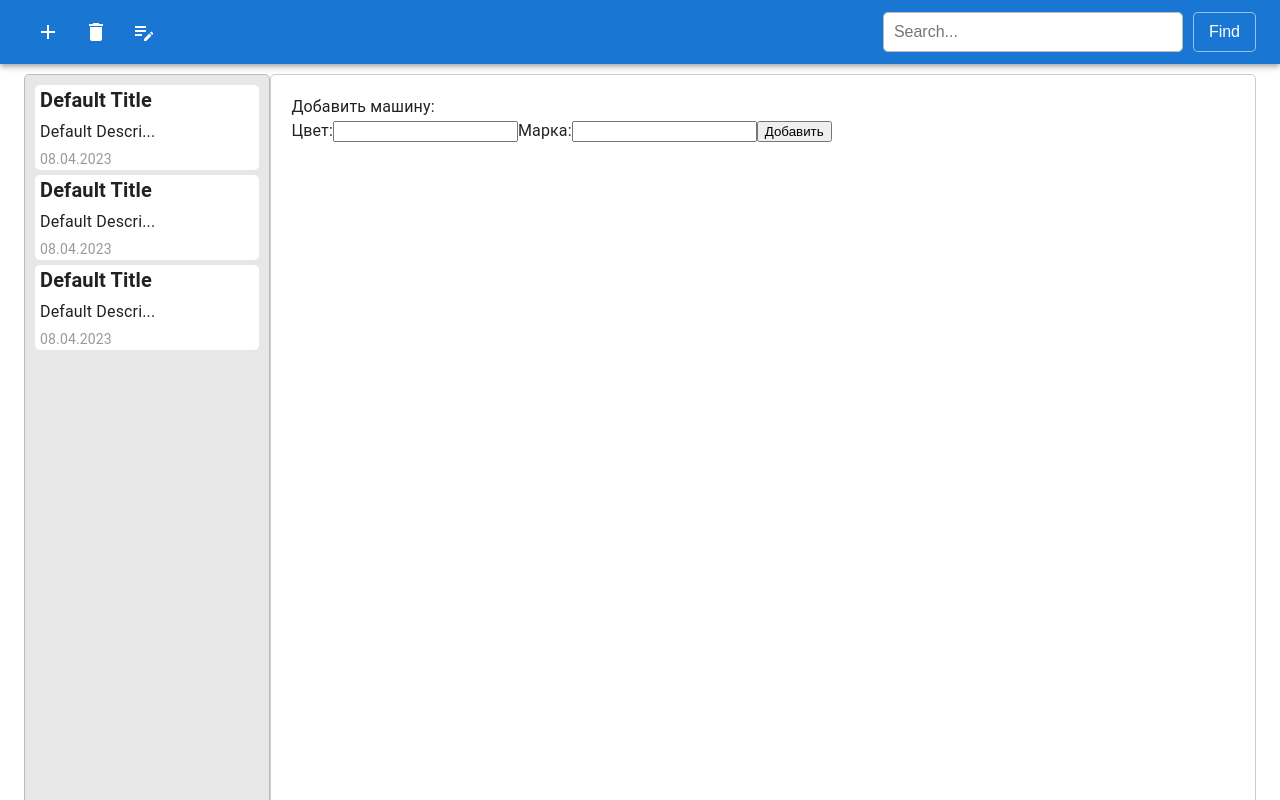
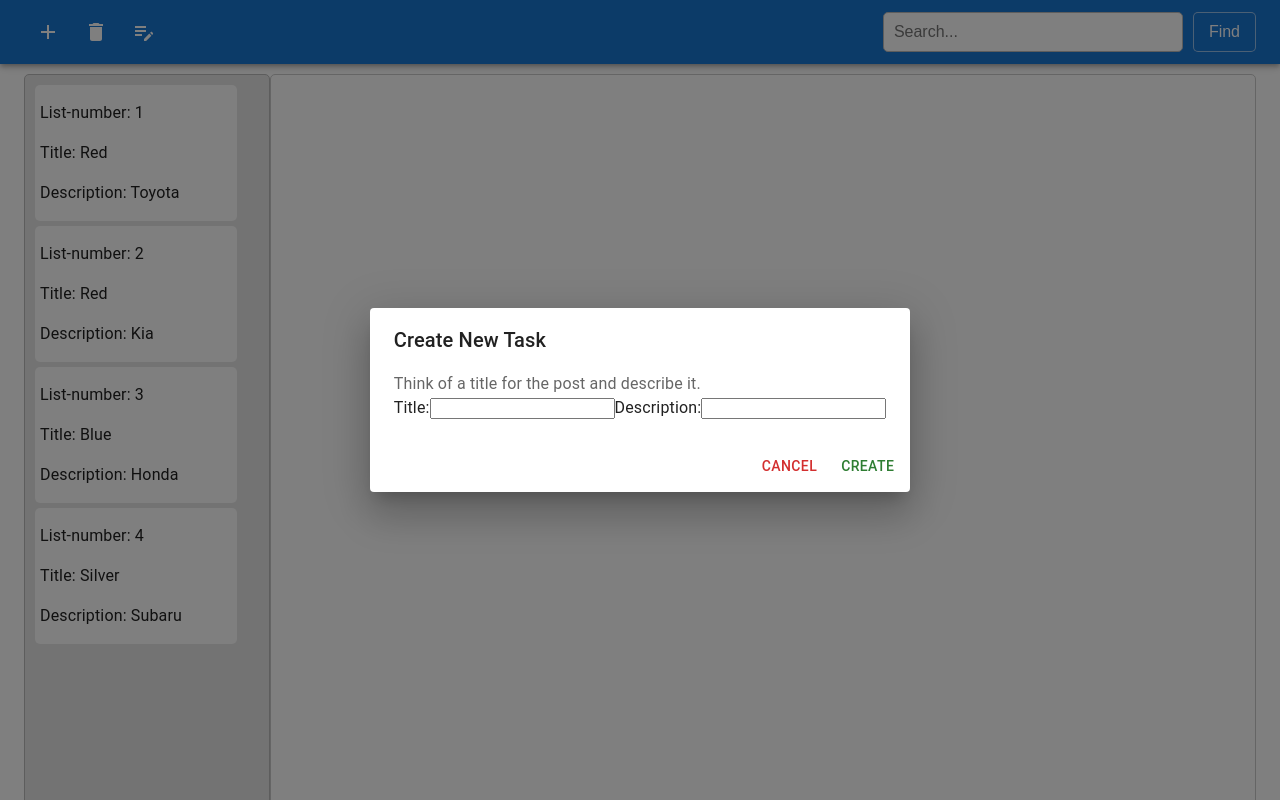
Before and after one commit to filipovandrij/Notes, a React (Create React App) app: page / in a window 1280 px wide. Both pictures are taken after a click on the button 48 px from the left and 32 px from the top of the page. Shown: the top 800 px of the page. Built offline with nearby package versions, Linux system fonts and the light colour scheme.

Commit message:
add list-task with scroll and make click on it

```diff
--- a/src/App.jsx
+++ b/src/App.jsx
@@ -21,25 +21,21 @@ function App() {
     fetchData();
   }, []);
 
+  const [selectTask, setSelectTask] = useState(Number);
+
   return (
     <div>
       <StyledEngineProvider injectFirst>
         <CssBaseline />
-        <Header />
+        <Header setCarsData={setCarsData} />
         <Container className="work-container" maxWidth="xl">
-          <Sidebar />
-          <WorkSpace setCarsData={setCarsData} />
+          <Sidebar setSelectTask={setSelectTask} carsData={carsData} />
+          <WorkSpace
+            carsData={carsData}
+            selectTask={selectTask}
+            setCarsData={setCarsData}
+          />
         </Container>
-
-        <div>
-          {carsData.map((car) => (
-            <div key={car.id} className="new-client">
-              <p>List-number: {car.id}</p>
-              <p>Colour: {car.colour}</p>
-              <p>Make: {car.make}</p>
-            </div>
-          ))}
-        </div>
       </StyledEngineProvider>
     </div>
   );
--- a/src/App.scss
+++ b/src/App.scss
@@ -11,7 +11,3 @@
   flex-basis: 80%;
   flex-grow: 1;
 }
-.new-client {
-  border: 1px solid red;
-  margin: 5px;
-}
--- a/src/components/ListItem.jsx
+++ b/src/components/ListItem.jsx
@@ -1,32 +1,22 @@
 import "./ListItem.scss";
 
-const ListItem = ({
-  title = "Default Title",
-  description = "Default Description",
-  date = "08.04.2023",
-}) => {
-  const shortenedDescription =
-    description.length > 14
-      ? description.substring(0, 14) + "..."
-      : description;
-
+const ListItem = ({ carsData, setSelectTask }) => {
+  const handleClick = (event) => {
+    setSelectTask(event);
+  };
   return (
     <ul className="list-item">
-      <li>
-        <div className="list-item-title">{title}</div>
-        <div className="list-item-description">{shortenedDescription}</div>
-        <div className="list-item-date">{date}</div>
-      </li>
-      <li>
-        <div className="list-item-title">{title}</div>
-        <div className="list-item-description">{shortenedDescription}</div>
-        <div className="list-item-date">{date}</div>
-      </li>
-      <li>
-        <div className="list-item-title">{title}</div>
-        <div className="list-item-description">{shortenedDescription}</div>
-        <div className="list-item-date">{date}</div>
-      </li>
+      {carsData.map((car) => (
+        <li
+          onClick={() => handleClick(car.id)}
+          key={car.id}
+          className="new-task"
+        >
+          <p>List-number: {car.id}</p>
+          <p>Title: {car.colour}</p>
+          <p>Description: {car.make}</p>
+        </li>
+      ))}
     </ul>
   );
 };
--- a/src/components/ListItem.scss
+++ b/src/components/ListItem.scss
@@ -1,5 +1,7 @@
 .list-item {
+  overflow: auto;
   display: flex;
+  align-items: center;
   flex-direction: column;
   align-items: flex-start;
   padding: 10px;
@@ -10,7 +12,7 @@
   height: 100vh;
   list-style: none;
   li {
-    width: 100%;
+    width: 90%;
     background-color: #fff;
     border-radius: 5px;
     margin-bottom: 5px;
--- a/src/container/Header.jsx
+++ b/src/container/Header.jsx
@@ -1,3 +1,4 @@
+import { useState } from "react";
 import AppBar from "@mui/material/AppBar";
 import Box from "@mui/material/Box";
 import Toolbar from "@mui/material/Toolbar";
@@ -5,15 +6,79 @@ import IconButton from "@mui/material/IconButton";
 import AddIcon from "@mui/icons-material/Add";
 import EditNoteIcon from "@mui/icons-material/EditNote";
 import DeleteIcon from "@mui/icons-material/Delete";
+import Button from "@mui/material/Button";
+import Dialog from "@mui/material/Dialog";
+import DialogActions from "@mui/material/DialogActions";
+import DialogContent from "@mui/material/DialogContent";
+import DialogContentText from "@mui/material/DialogContentText";
+import DialogTitle from "@mui/material/DialogTitle";
+
+import { getAllRecords, addNewRecord } from "../IndexedDB";
 import "./Header.scss";
 
-const Header = () => {
+const Header = ({ setCarsData }) => {
+  const [open, setOpen] = useState(false);
+
+  const handleClickOpen = () => {
+    setOpen(true);
+  };
+
+  const handleClose = () => {
+    setOpen(false);
+  };
+
+  const [newCar, setNewCar] = useState({
+    colour: "",
+    make: "",
+  });
+
+  const handleFormSubmit = (event) => {
+    event.preventDefault();
+
+    // Добавьте новую машину в IndexedDB
+    addNewRecord({ ...newCar, id: Date.now() })
+      .then(() => {
+        console.log("Новая машина успешно добавлена в IndexedDB");
+        // обновляем список машин, чтобы отобразить добавленную машину
+        getAllRecords().then((cars) => {
+          setCarsData(cars);
+        });
+      })
+      .catch((error) => {
+        console.error(
+          "Ошибка при добавлении новой машины в IndexedDB: ",
+          error
+        );
+      });
+
+    // Очищаем состояние новой машины
+    setNewCar({
+      colour: "",
+      make: "",
+    });
+  };
+
+  const handleInputChange = (event) => {
+    const { name, value } = event.target;
+
+    // Обновляем состояние новой машины
+    setNewCar((prevCar) => ({
+      ...prevCar,
+      [name]: value,
+    }));
+  };
+
   return (
+    <>
       <Box className="header" sx={{ flexGrow: 1 }}>
         <AppBar position="static">
           <Toolbar className="toolbar">
             <div className="active-buttons">
-            <IconButton size="large" color="inherit">
+              <IconButton
+                onClick={handleClickOpen}
+                size="large"
+                color="inherit"
+              >
                 <AddIcon />
               </IconButton>
               <IconButton size="large" color="inherit">
@@ -30,6 +95,49 @@ const Header = () => {
           </Toolbar>
         </AppBar>
       </Box>
+      <Dialog open={open} onClose={handleClose}>
+        <form onSubmit={handleFormSubmit}>
+          <DialogTitle>Create New Task</DialogTitle>
+          <DialogContent>
+            <DialogContentText>
+              Think of a title for the post and describe it.
+            </DialogContentText>
+            <div>
+              <label>
+                Title:
+                <input
+                  type="text"
+                  name="colour"
+                  value={newCar.colour}
+                  onChange={handleInputChange}
+                />
+              </label>
+              <label>
+                Description:
+                <input
+                  type="text"
+                  name="make"
+                  value={newCar.make}
+                  onChange={handleInputChange}
+                />
+              </label>
+            </div>
+          </DialogContent>
+          <DialogActions>
+            <Button
+              onClick={handleClose}
+              onSubmit={handleFormSubmit}
+              color="error"
+            >
+              Cancel
+            </Button>
+            <Button type="submit" onClick={handleClose} color="success">
+              Create
+            </Button>
+          </DialogActions>
+        </form>
+      </Dialog>
+    </>
   );
 };
 export default Header;
--- a/src/container/Sidebar.jsx
+++ b/src/container/Sidebar.jsx
@@ -1,9 +1,9 @@
 import ListItem from "../components/ListItem";
 
-const Sidebar = () => {
+const Sidebar = ({ setSelectTask, carsData }) => {
   return (
     <div className="sidebar">
-      <ListItem />
+      <ListItem setSelectTask={setSelectTask} carsData={carsData} />
     </div>
   );
 };
--- a/src/container/WorkSpace.jsx
+++ b/src/container/WorkSpace.jsx
@@ -1,73 +1,17 @@
-import { useState } from "react";
 import "./WorkSpace.scss";
-import { getAllRecords, addNewRecord } from "../IndexedDB";
 
-const WorkSpace = ({ setCarsData }) => {
-  const [newCar, setNewCar] = useState({
-    colour: "",
-    make: "",
-  });
-
-  const handleFormSubmit = (event) => {
-    event.preventDefault();
-
-    // Добавьте новую машину в IndexedDB
-    addNewRecord({ ...newCar, id: Date.now() })
-      .then(() => {
-        console.log("Новая машина успешно добавлена в IndexedDB");
-        // обновляем список машин, чтобы отобразить добавленную машину
-        getAllRecords().then((cars) => {
-          setCarsData(cars);
-        });
-      })
-      .catch((error) => {
-        console.error(
-          "Ошибка при добавлении новой машины в IndexedDB: ",
-          error
-        );
-      });
-
-    // Очищаем состояние новой машины
-    setNewCar({
-      colour: "",
-      make: "",
-    });
-  };
-
-  const handleInputChange = (event) => {
-    const { name, value } = event.target;
-
-    // Обновляем состояние новой машины
-    setNewCar((prevCar) => ({
-      ...prevCar,
-      [name]: value,
-    }));
-  };
-
+const WorkSpace = ({ carsData, selectTask }) => {
   return (
     <div className="workspace">
-      <div className="workspace__title">Добавить машину:</div>
-      <form onSubmit={handleFormSubmit}>
-        <label>
-          Цвет:
-          <input
-            type="text"
-            name="colour"
-            value={newCar.colour}
-            onChange={handleInputChange}
-          />
-        </label>
-        <label>
-          Марка:
-          <input
-            type="text"
-            name="make"
-            value={newCar.make}
-            onChange={handleInputChange}
-          />
-        </label>
-        <button type="submit">Добавить</button>
-      </form>
+      {carsData.map(({ colour, id, make }) =>
+        selectTask === id ? (
+          <div key={id} className="new-task">
+            <p>Task-Number: {id}</p>
+            <p>Title: {colour}</p>
+            <p>Description: {make}</p>
+          </div>
+        ) : null
+      )}
     </div>
   );
 };
```
Lines whose indentation alone changed are shown as unchanged.
